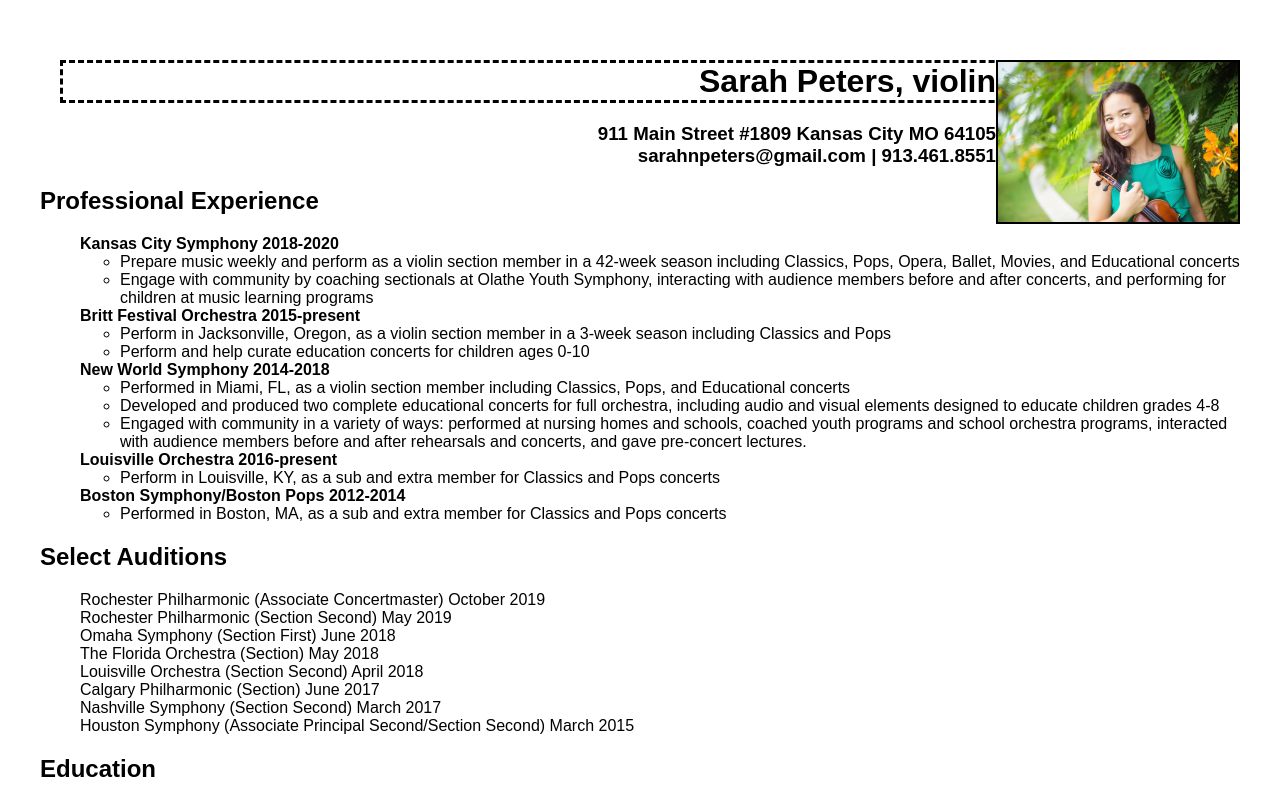
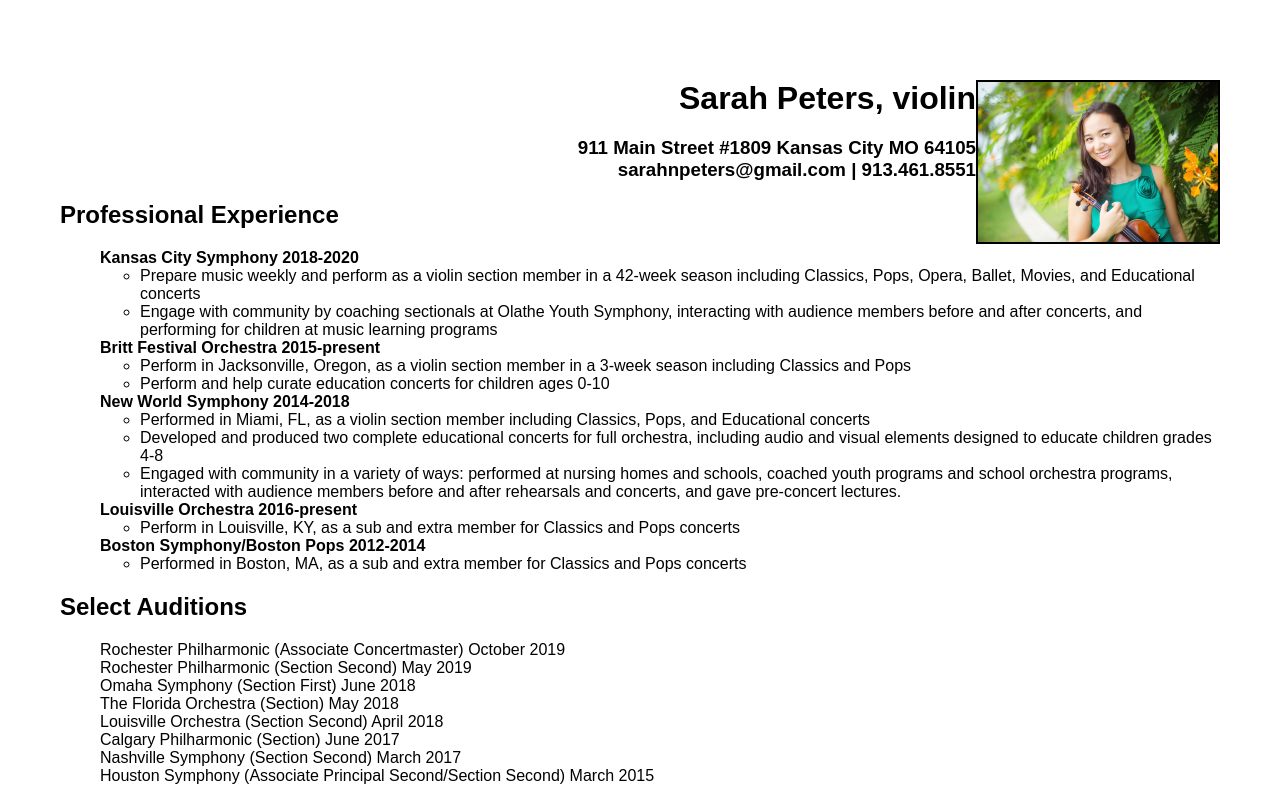
Before and after one commit to RubySpeeders/RubySpeeders.github.io, a plain HTML site: page index.html in a window 1280 px wide. Shown: the top 800 px of the page. Drawn offline with Linux system fonts and the light colour scheme.

Commit message:
hidden border back on h1 and increase padding

```diff
--- a/style.css
+++ b/style.css
@@ -1,14 +1,14 @@
 body {
   font-family: 'Raleway', sans-serif;
   border-style: hidden;
-  padding: 20px;
+  padding: 40px;
   margin: 20px;
 }
 
 h1 {
   text-align: right;
   margin: 20px;
-  border-style: dashed;
+  border-style: hidden;
 }
 
 h3 {
```
